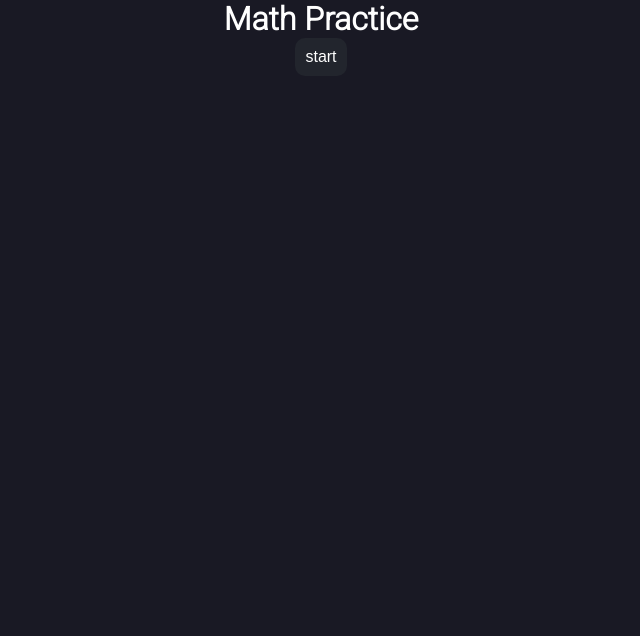
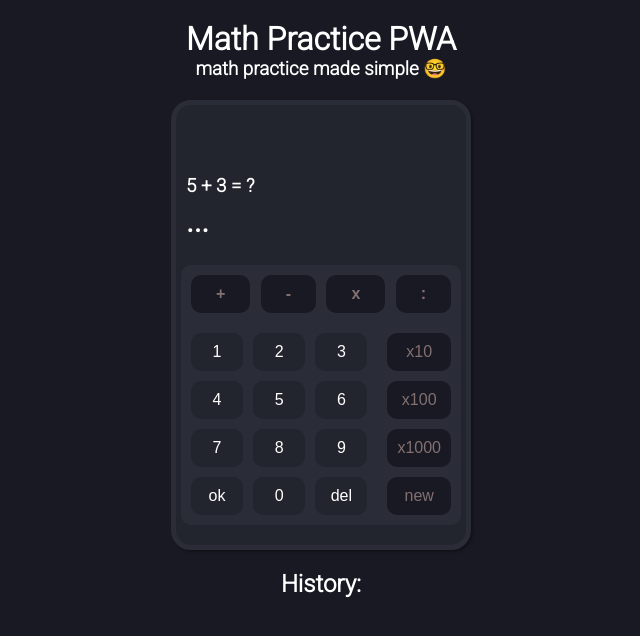
Before and after one commit to gateniomer/math-practice-app, a React (Create React App) app: page / in a window 1280 px wide. Shown: the top 636 px of the page, without its empty margins (319-959 px from the left). Built offline with nearby package versions, Linux system fonts and the light colour scheme.

Commit message:
updated visuals

```diff
--- a/src/components/calculator/calculator.jsx
+++ b/src/components/calculator/calculator.jsx
@@ -17,7 +17,6 @@ class Calculator extends Component{
       mathOperation:MATH_OPERATIONS.sum,
       input:0,
       acc:10,
-      started:false,
       history:[],
       numOfTries:0,
       alert: {
@@ -40,6 +39,7 @@ class Calculator extends Component{
         this.onOkHandler();
       }
     });
+    this.newExercise({});
   }
   newExercise(additionalDetails){
     //checks if we changed math operation before calling new exercise
@@ -101,6 +101,7 @@ class Calculator extends Component{
     this.setState({input:Math.floor(this.state.input/10)});
   }
   onNumberHandler = (key) => {
+    if(this.state.input>=1000000) return;
     this.setState({input:this.state.input*10 + parseInt(key)})
   }
   //buttonpad click handler
@@ -127,22 +128,20 @@ class Calculator extends Component{
   };
 
   render(){
-    {console.log('render',this.state.answer);}
+    console.log();
     return(
       <>
       {this.state.alert.isActive ? <Alert message={this.state.alert.message}/> : ''}
-      <h1>Math Practice</h1>
-      {this.state.started ?
+      <h1 style={{"marginTop":"20px"}}>Math Practice PWA </h1>
+      <h3 style={{"marginBottom":"20px"}}>math practice made simple 🤓</h3>
       <div className="calculator-grid">
         <h3 className="math-exercise">{Math.max(this.state.num1,this.state.num2)} {this.state.mathOperation.sign} {Math.min(this.state.num1,this.state.num2)} = ?</h3>
-          <h2 className="mp-input-heading">{this.state.input?this.state.input:'...'}</h2>
+        <h2 className="mp-input-heading">{this.state.input ? Array.from(this.state.input.toString()).map((char,i)=><span key={i}>{char}</span>) : '...'}</h2>
         <MathOperationsBar callback={this.mathOperationsBarHandler}/>
         <AccumulatorBar callback={this.accumulatorBarHandler}/>
         <ButtonPad input={this.state.input} onClickHandler={this.onClickHandler}/>
+      </div>
       <History history={this.state.history} />
-        </div>
-        :<Button className="start-btn" value="start" onClickHandler={this.onStartHandler}/>}
-
     </>
     )
   }
--- a/src/index.css
+++ b/src/index.css
@@ -25,14 +25,34 @@ h1,h2,h3{
   text-align: center;
 }
 
+.math-exercise{
+  grid-area: math-exercise;
+  margin-top: 50px;
+  text-align: left;
+  padding-left: 5px;
+}
+
 .mp-input-heading{
   padding: 5px;
   font-weight: bold;
   font-size: 2rem;
   text-align: left;
-  max-width: 400px;
   overflow: hidden;
   grid-area: input;
+}
+.mp-input-heading span{
+  display: inline-block;
+  animation: char-enter .3s cubic-bezier(0.075, 0.82, 0.165, 1);
+}
+
+@keyframes char-enter {
+  from{
+    transform: translateY(100px);
+  }
+  to{
+    transform: translateY(0);
+    color: #fff;
+  }
 }
 
 .mp-button{
@@ -57,12 +77,7 @@ h1,h2,h3{
   }
 }
 
-.math-exercise{
-  grid-area: math-exercise;
-  margin-top: 50px;
-  text-align: left;
-  padding-left: 5px;
-}
+
 .calculator-grid{
   display: grid;
   grid-template-columns: repeat(4,1fr);
@@ -146,10 +161,12 @@ h1,h2,h3{
   top: 10%;
   left: 50%;
   transform: translate(-50%, -50%);
-  background-color: #444;
-  border: 1px solid black;
-  border-radius: 10px;
+  background-color: var(--calculator-secondary);
+  color: white;
+  border: 3px solid var(--calculator-bar);
+  border-radius: 10px 10px 0 10px;
   text-align: center;
+  box-shadow: rgba(50, 50, 93, 0.25) 0px 30px 60px -12px, rgba(0, 0, 0, 0.3) 0px 18px 36px -18px;
   animation: alert-popup 1.5s forwards;
 }
 
```
Also changed, not shown: 12 other files (tests, documents, lock files or other folders). Lines whose indentation alone changed are shown as unchanged.
